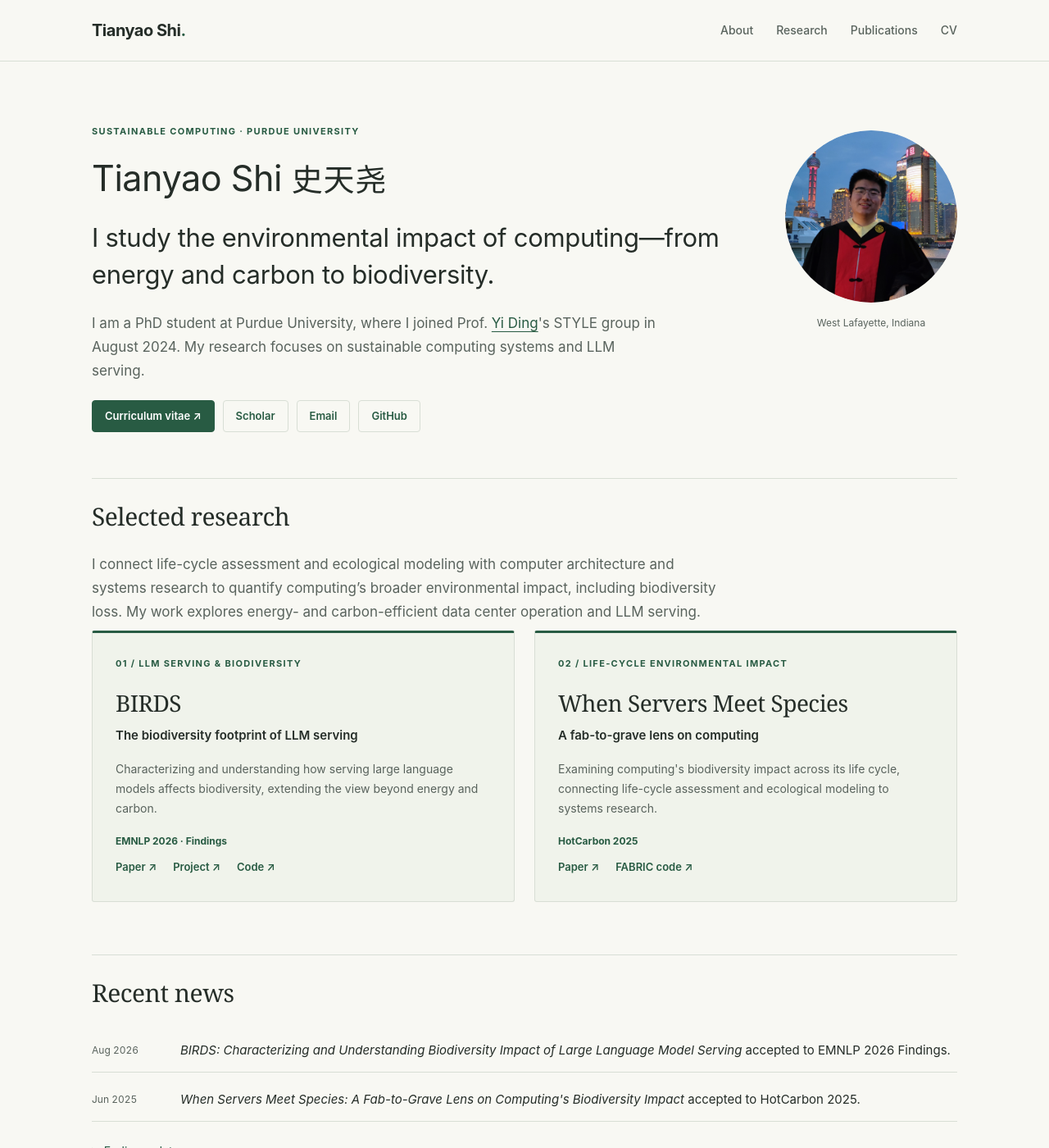
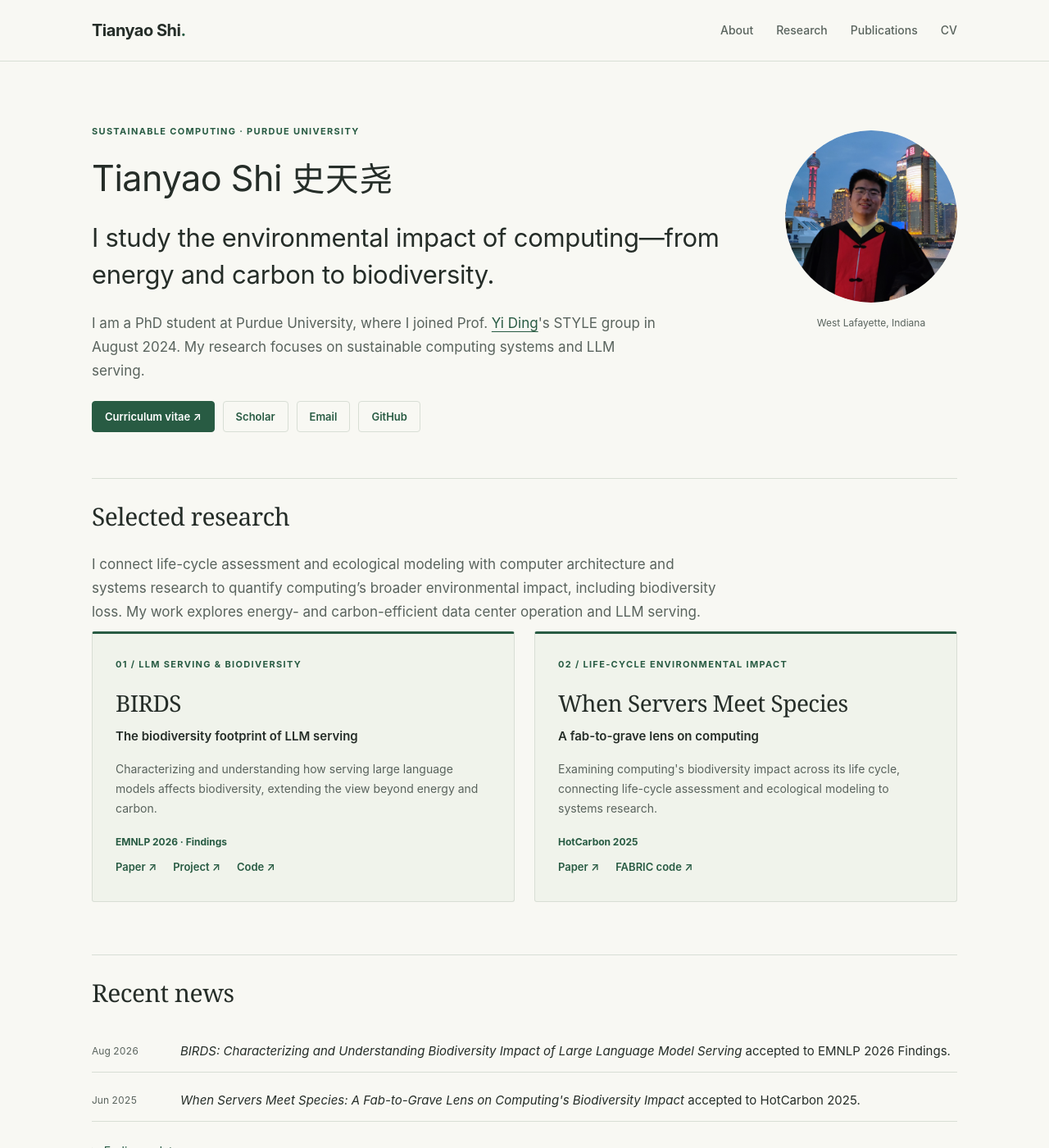
Before and after one commit to StHowling/sthowling.github.io, a Jekyll site: the page built from _pages/about.md, in a window 1280 px wide and 1400 px high. Shown: the whole window at 82% size. Built offline with Jekyll 4.4.1, drawn with Linux system fonts in a browser that asks for light colours.

Commit message:
Update font size for Chinese name in hero section for improved visibility

```diff
--- a/assets/css/editorial.css
+++ b/assets/css/editorial.css
@@ -44,7 +44,7 @@
 .editorial .page__content h1 { margin: 0 0 14px; padding: 0; border: 0; font: 400 clamp(36px, 4.2vw, 43.2px)/1.3 -apple-system, BlinkMacSystemFont, "Segoe UI", "PingFang SC", "Microsoft YaHei", "Noto Sans CJK SC", sans-serif; letter-spacing: -.5px; }
 .hero { display: grid; grid-template-columns: minmax(0, 1fr) 210px; gap: 72px; align-items: start; padding: 76px 0 56px; }
 .hero .eyebrow { margin-bottom: 20px; }
-.hero .name-zh { display: inline-block; font-family: "Tianyao Han Sans", "Source Han Sans SC", "Source Han Sans CN", "PingFang SC", "Microsoft YaHei", sans-serif; font-size: .88em; font-weight: 400; letter-spacing: .02em; color: inherit; vertical-align: baseline; }
+.hero .name-zh { display: inline-block; font-family: "Tianyao Han Sans", "Source Han Sans SC", "Source Han Sans CN", "PingFang SC", "Microsoft YaHei", sans-serif; font-size: .94em; font-weight: 400; letter-spacing: .02em; color: inherit; vertical-align: baseline; }
 .hero .hero-statement { font: 400 clamp(23px, 3vw, 31px)/1.45 -apple-system, BlinkMacSystemFont, "Segoe UI", "PingFang SC", "Microsoft YaHei", "Noto Sans CJK SC", sans-serif; margin: 22px 0; max-width: 29em; letter-spacing: -.3px; }
 .hero .hero-bio { color: var(--muted); max-width: 65ch; margin-bottom: 22px; }
 .portrait { display: block; margin: 8px 0 0; }
```
